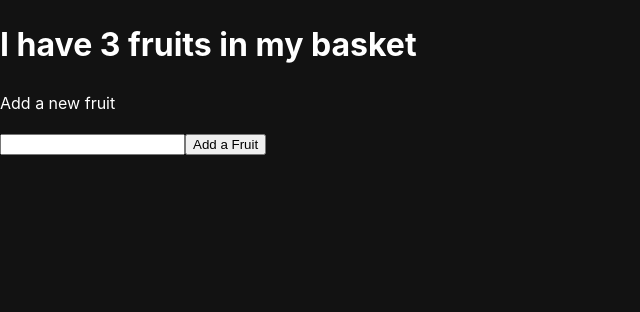
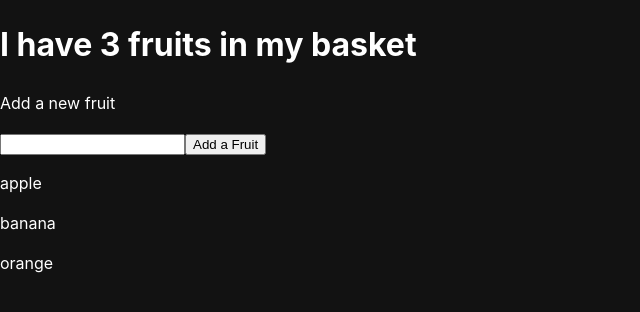
Before and after one commit to samutayuga/nextjsbysample, a Next.js app: page /e in a window 1280 px wide. Shown: the top 312 px of the page, without its empty margins (0-640 px from the left). Built offline with nearby package versions, Linux system fonts and the light colour scheme.

Commit message:
chore: add zustand feature

```diff
--- a/pages/e.tsx
+++ b/pages/e.tsx
@@ -29,9 +29,9 @@ export default function AddFruitArray() {
             <p>Add a new fruit</p>
             <input ref={inputRef}/>
             <button onClick={addFruit}>Add a Fruit</button>
-            {fruits.map((fruit) => {
+            {fruits.map((fruit) => (
                 <p key={fruit}>{fruit}</p>
-            })}
+            ))}
         </div>
     )
 }
```
